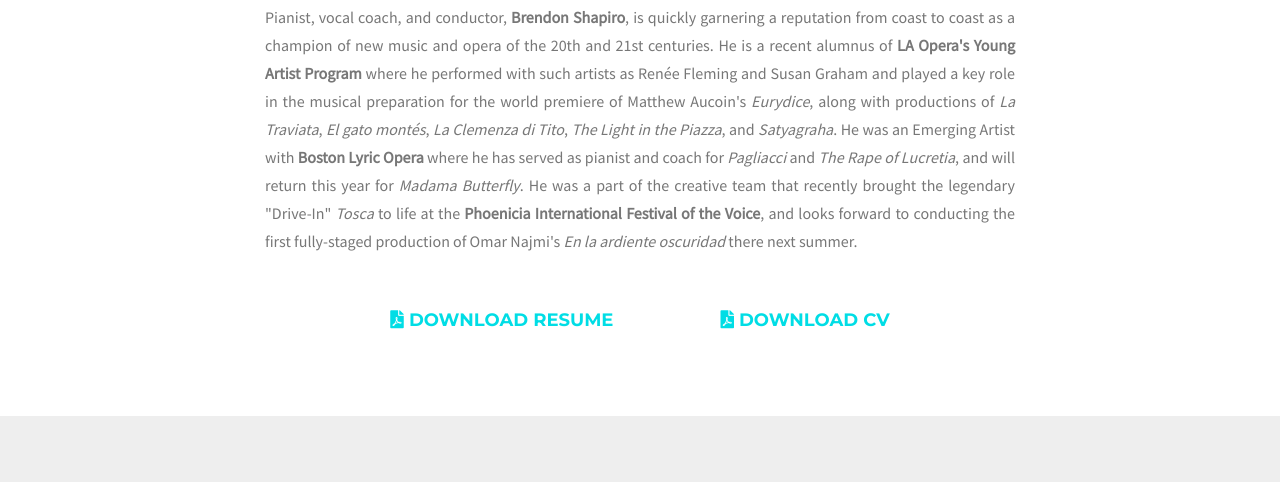
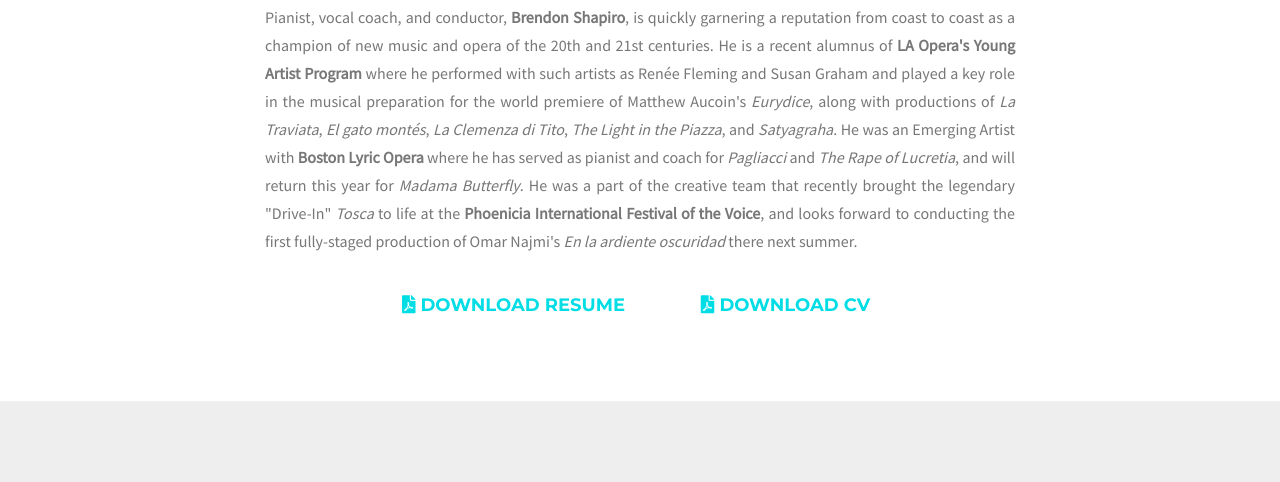
Before and after one commit to brendonshapiro/brendonshapiro.github.io, a website: page index.html in a window 1280 px wide. Shown: the part 1179-1661 px from the top of the page. Drawn offline with nearby package versions, Linux system fonts and the light colour scheme; a web font is replaced by a local one.

Commit message:
Fix resume/cv spacing

```diff
--- a/index.html
+++ b/index.html
@@ -114,8 +114,16 @@
                         </p>
                         </div> -->
                 </div>
-                <div class="timeline-heading text-center">
-                    <h4 class="subheading resume"><a href="Content/Brendon Resume September 2018.pdf" target="_blank" title="Download Resume" id="resume"><i class="fa fa-file-pdf fa-1x"></i> Download Resume</a> &nbsp &nbsp &nbsp &nbsp &nbsp &nbsp &nbsp &nbsp &nbsp &nbsp <a href="Content/Brendon Resume September 2018.pdf" target="_blank" title="Download CV" id="cv"><i class="fa fa-file-pdf fa-1x"></i> Download CV</a></h4>
+
+                <br>
+
+                <div class="row">
+                    <div class="col-xs-6">
+                        <h4 class="text-right text-nowrap"><a href="Content/Brendon Resume September 2018.pdf" target="_blank" title="Download Resume" id="resume"><i class="fa fa-file-pdf fa-1x"></i> Download Resume</a></h4>
+                    </div>
+                    <div class="col-xs-6">
+                        <h4 class="text-left text-nowrap"><a href="Content/Brendon Resume September 2018.pdf" target="_blank" title="Download CV" id="cv">&nbsp; &nbsp; &nbsp; &nbsp; &nbsp;<i class="fa fa-file-pdf fa-1x"></i> Download CV</a></h4>
+                    </div>
                 </div>
             </div>
         </section>
```
